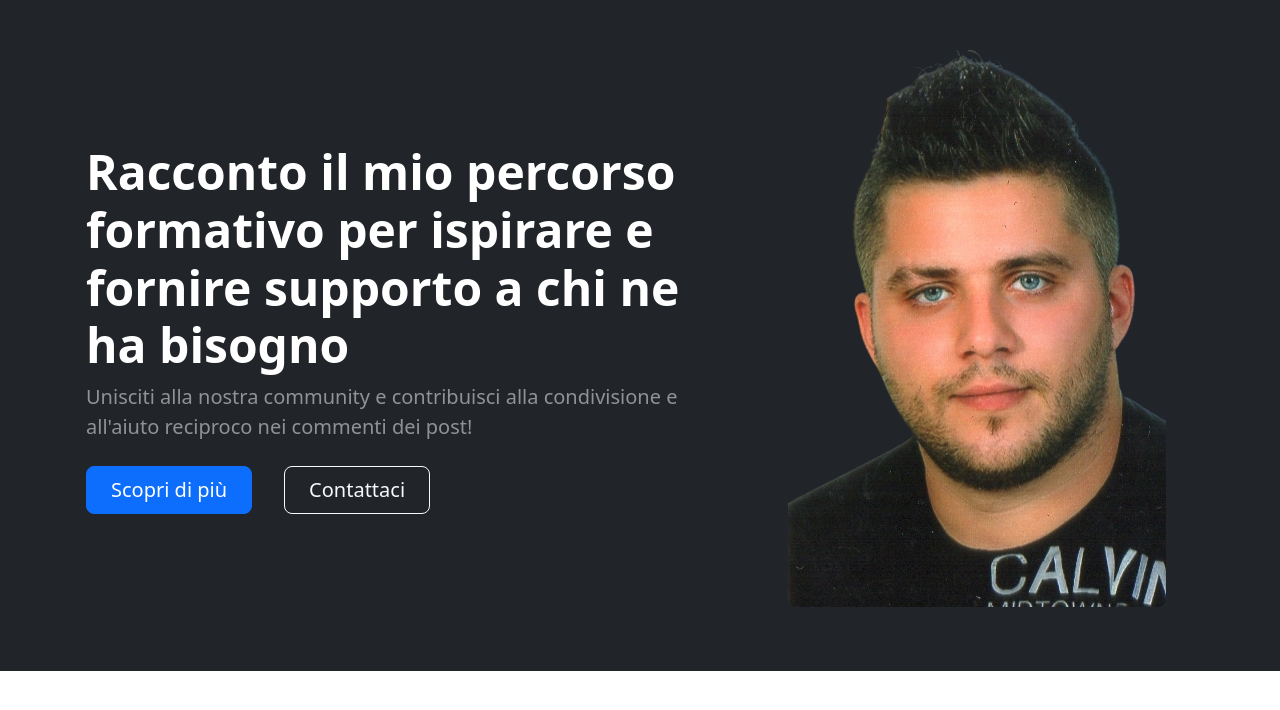
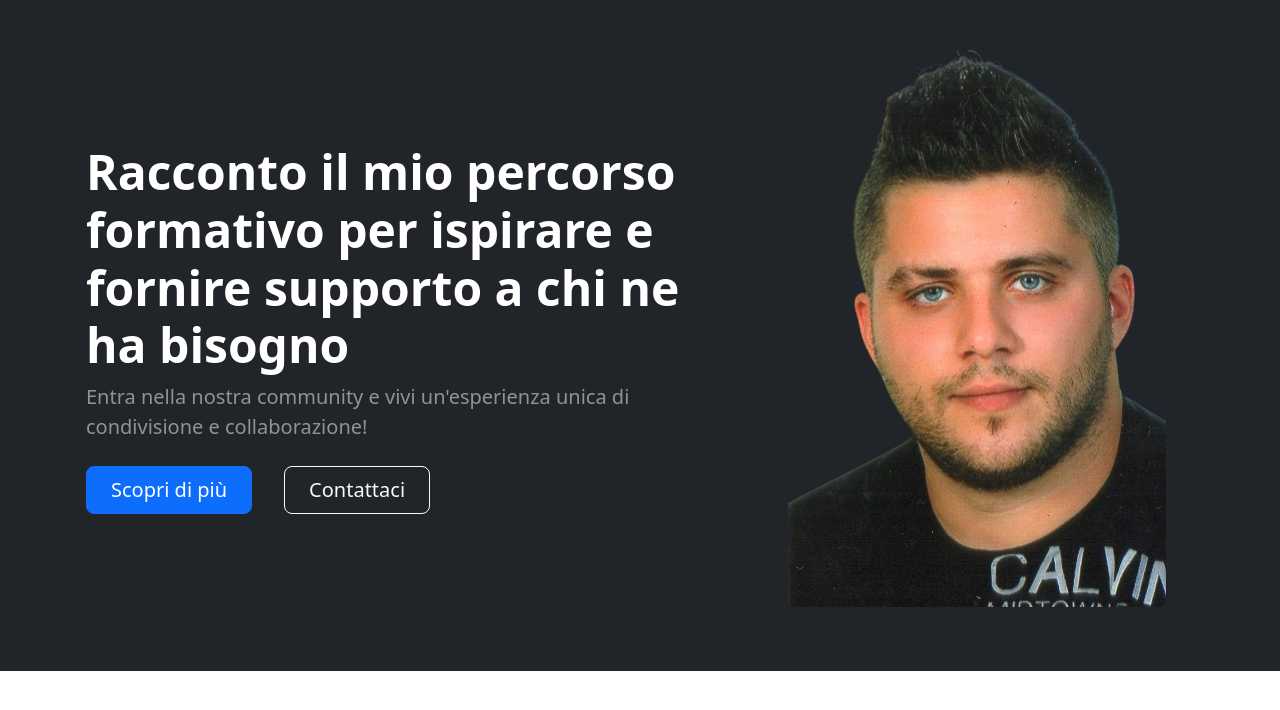
Before and after one commit to Liccidario/DLDev, a plain HTML site: page index.html in a window 1280 px wide. Shown: the part 90-800 px from the top of the page. Drawn offline with nearby package versions, Linux system fonts and the light colour scheme; a script that the page names is missing.

Commit message:
Update index.html
modificato above the fold

```diff
--- a/index.html
+++ b/index.html
@@ -60,7 +60,7 @@
                         <div class="col-lg-8 col-xl-7 col-xxl-6">
                             <div class="my-5 text-center text-xl-start">
                                 <h1 class="display-5 fw-bolder text-white mb-2 "> Racconto il mio percorso formativo per ispirare e fornire supporto a chi ne ha bisogno</h1>
-                                <p class="lead fw-normal text-white-50 mb-4">Unisciti alla nostra community e contribuisci alla condivisione e all'aiuto reciproco nei commenti dei post!</p>
+                                <p class="lead fw-normal text-white-50 mb-4">Entra nella nostra community e vivi un'esperienza unica di condivisione e collaborazione!</p>
                                 <div class="d-grid gap-3 d-sm-flex justify-content-sm-center justify-content-xl-start">
                                     <a class="btn btn-primary btn-lg px-4 me-sm-3" href="#features">Scopri di più</a>
                                     <a class="btn btn-outline-light btn-lg px-4" href="contact.html">Contattaci</a>
```
